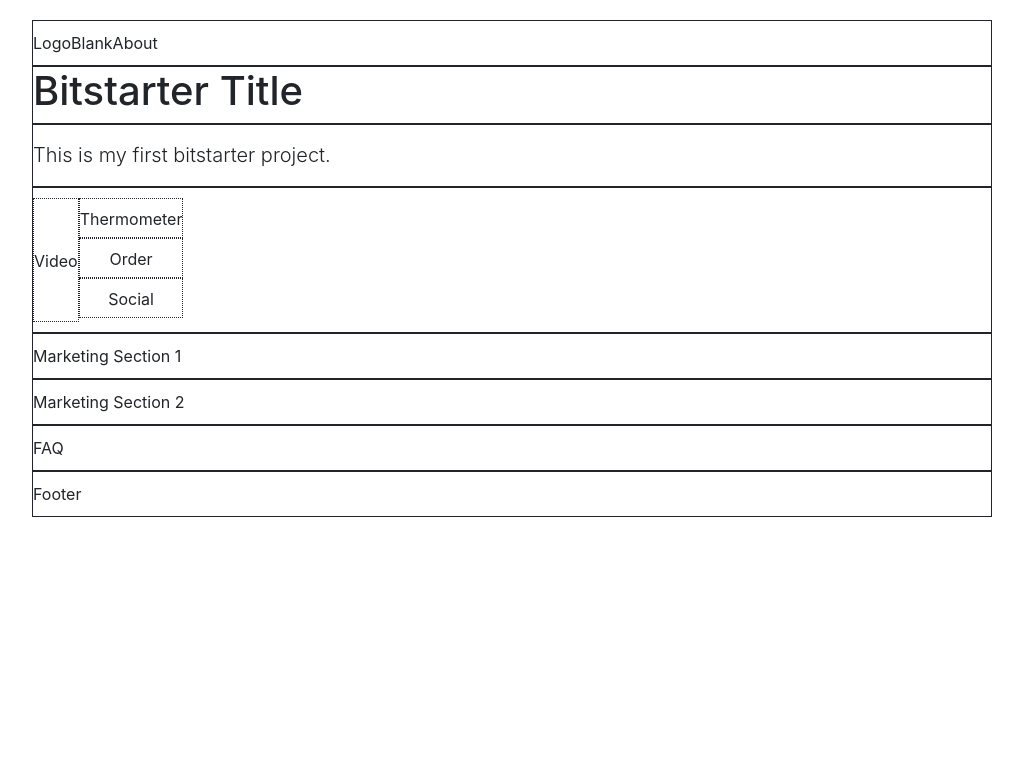
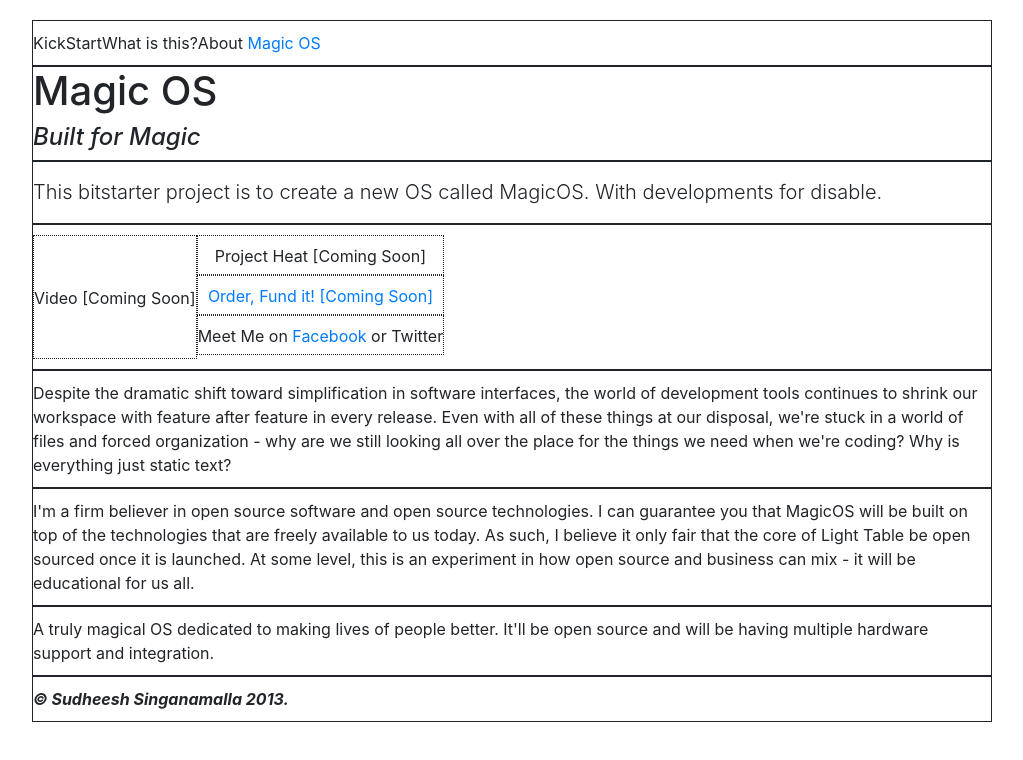
Before and after one commit to sudheesh001/bitstarter, a website: page index.html in a window 1280 px wide. Shown: the whole page, without its empty margins (128-1151 px from the left). Drawn offline with nearby package versions, Linux system fonts and the light colour scheme.

Commit message:
Completing Skelton index

```diff
--- a/index.html
+++ b/index.html
@@ -1,10 +1,11 @@
 <!DOCTYPE>
 <html lang="en">
   <head>
-    <title>My First Bitstarter</title>
+    <title>My Bitstarter - Funding</title>
     <meta charset="utf-8">
     <link type="text/css" rel="stylesheet"
           href="http://twitter.github.com/bootstrap/assets/css/bootstrap.css">
+	<!-- Adding Twitter Bootstrap-->
     <style type="text/css">
       body {
         padding-top: 20px;
@@ -42,59 +43,59 @@
     <div class="container">
       <div class="row navigation">
         <div class="span2 logo">
-          Logo
+          KickStart
         </div>
         <div class="span6 blank">
-          Blank
+          What is this?
         </div>
         <div class="span4 about">
-          About
+          About <a href="#">Magic OS</a>
         </div>
       </div>
       <div class="row heading">
         <div class="span12">
-          <h1>Bitstarter Title</h1>
+          <h1>Magic OS</h1><h4><em>Built for Magic</em></h4>
         </div>
       </div>
       <div class="row subheading">
         <div class="span12">
-          <p class="lead">This is my first bitstarter project.</p>
+          <p class="lead">This bitstarter project is to create a new OS called MagicOS. With developments for disable.</p>
         </div>
       </div>
       <div class="row pitch">
         <div class="span6 video">
-          Video
+          Video [Coming Soon]
         </div>
         <div class="span6">
           <div class="thermometer">
-            Thermometer
+            Project Heat [Coming Soon]
           </div>
           <div class="order">
-            Order
+            <a href="#">Order, Fund it! [Coming Soon]</a>
           </div>
           <div class="social">
-            Social
+            Meet Me on <a href="https://www.facebook.com/sudheesh001">Facebook</a>&nbsp;or&nbsp;<a ref="https://www.twitter.com/sudheesh001">Twitter</a>
           </div>
         </div>
       </div>
       <div class="row section1">
         <div class="span12">
-          Marketing Section 1
+          Despite the dramatic shift toward simplification in software interfaces, the world of development tools continues to shrink our workspace with feature after feature in every release. Even with all of these things at our disposal, we're stuck in a world of files and forced organization - why are we still looking all over the place for the things we need when we're coding? Why is everything just static text?
         </div>
       </div>
       <div class="row section2">
         <div class="span12">
-          Marketing Section 2
+          I'm a firm believer in open source software and open source technologies. I can guarantee you that MagicOS will be built on top of the technologies that are freely available to us today. As such, I believe it only fair that the core of Light Table be open sourced once it is launched. At some level, this is an experiment in how open source and business can mix - it will be educational for us all.
         </div>
       </div>
       <div class="row faq">
         <div class="span12">
-          FAQ
+          A truly magical OS dedicated to making lives of people better. It'll be open source and will be having multiple hardware support and integration.
         </div>
       </div>
       <div class="row footer">
         <div class="span12">
-          Footer
+          <strong><em>&copy; Sudheesh Singanamalla 2013.</em></strong>
         </div>
       </div>
     </div>
```
